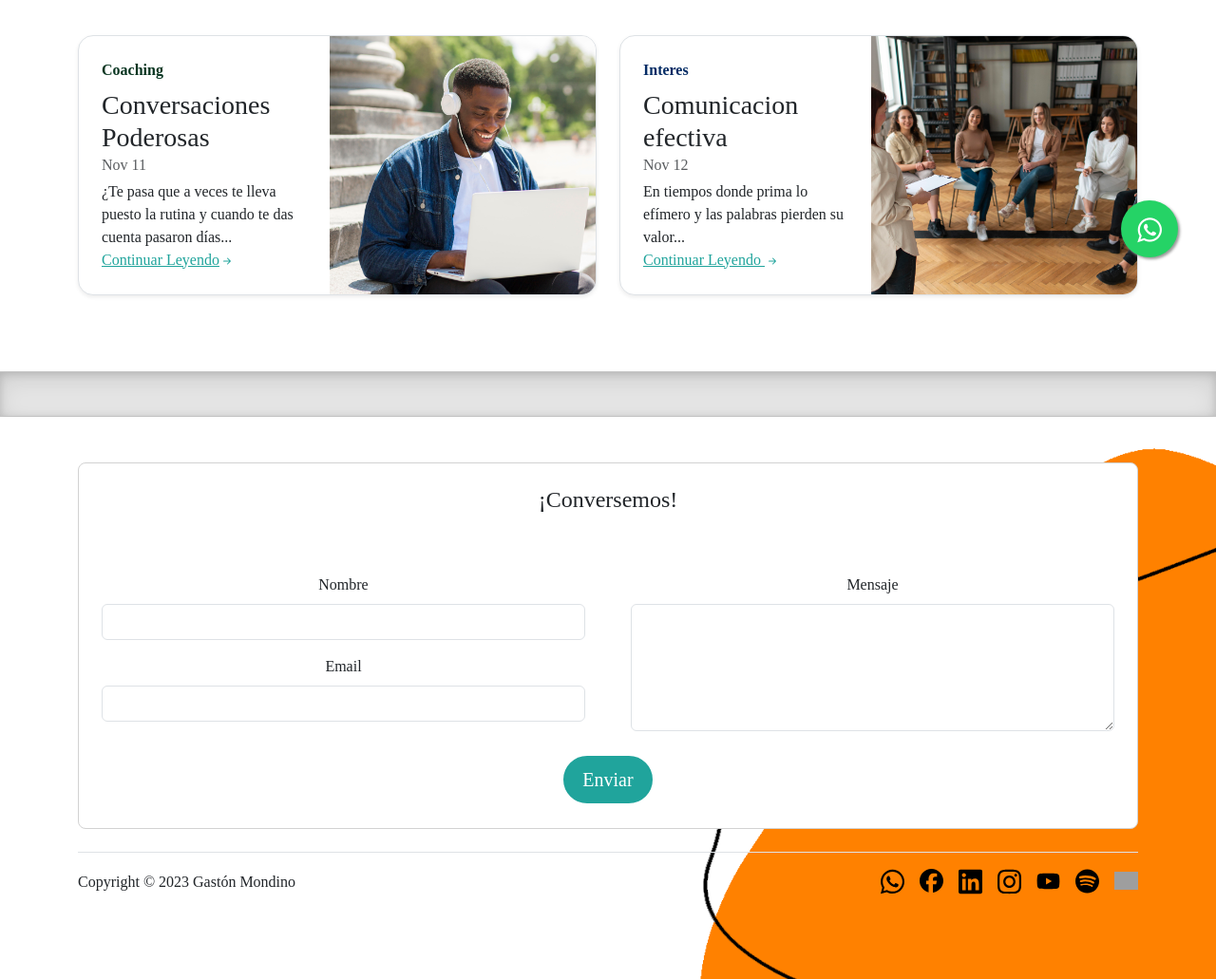
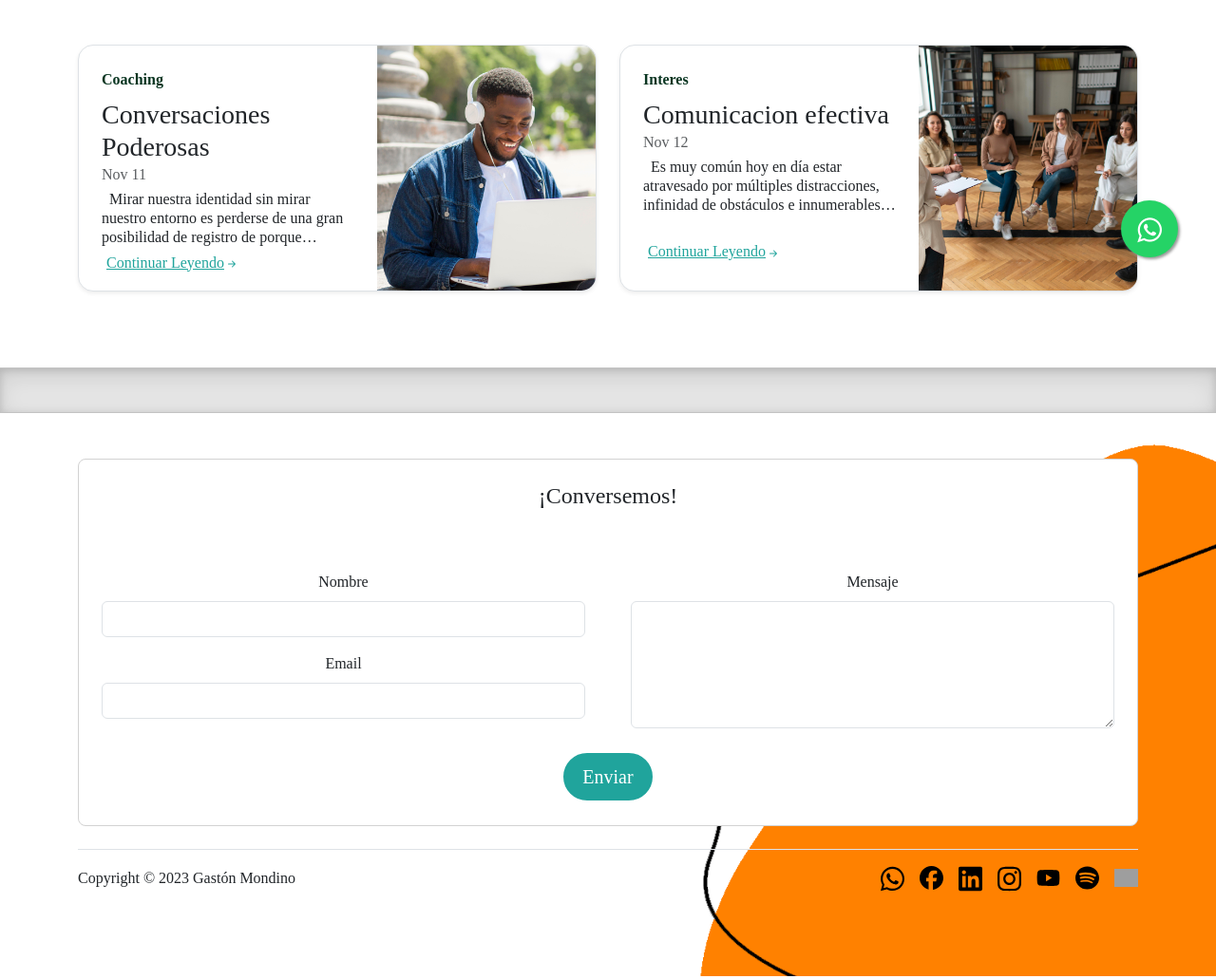
Before and after one commit to naachocaceress/GastonMondino, a PHP site: page /blog.html in a window 1280 px wide. Shown: the part 489-1520 px from the top of the page at 95% size. Run offline with PHP 8.4, Linux system fonts and the light colour scheme; some libraries are stand-ins or nearby versions; some web fonts are replaced; grey boxes are pictures that could not be loaded.

Commit message:
Version 3.1.1 - Mejorado card blogs

```diff
--- a/blog.html
+++ b/blog.html
@@ -57,38 +57,38 @@
         <div class="row mb-2">
 
             <div class="col-md-6"> <br>
-                <div class="row g-0 border rounded-4 overflow-hidden flex-md-row mb-4 shadow-sm h-md-250 position-relative cardSombra"
+                <div class="tarjetaBlog row g-0 border rounded-4 overflow-hidden flex-md-row mb-4 shadow-sm h-md-250 position-relative"
                     style="background-color: white;">
-                    <div class="col p-4 d-flex flex-column position-static">
+                    <div class="tarjetaTexto col p-4 d-flex flex-column position-static">
                         <strong class="d-inline-block mb-2 text-success-emphasis">Coaching</strong>
-                        <h3 class="mb-0">Conversaciones Poderosas
+                        <h3 class="tituloH mb-0">Conversaciones Poderosas
                         </h3>
                         <div class="mb-1 text-body-secondary">Nov 11</div>
-                        <p class="mb-auto">¿Te pasa que a veces te lleva puesto la rutina y cuando te das cuenta
-                            pasaron días...</p>
+                        <p class="textoP mb-auto">
+                            &nbsp; Mirar nuestra identidad sin mirar nuestro entorno es perderse de una gran posibilidad de registro de porque hacemos lo que hacemos, decimos lo que decimos y sentimos lo que sentimos.
+                        </p>
                         <a href="#" class="linkAPagina">Continuar Leyendo</a>
                     </div>
-                    <div class="col-auto d-none d-lg-block" style="width: 280px;">
-                        <img src="/img/imgSinCopy/blog1.jpg" style="width: 100%; height: 100%; object-fit: cover;">
+                    <div class="tarjetaImagen col-auto d-none d-lg-block">
+                        <img src="/img/imgSinCopy/blog1.jpg" class="imagenImg">
                     </div>
                 </div>
             </div>
 
-            <div class="col-md-6" data-aos="fade-left"> <br>
-                <div class="row g-0 border rounded-4 overflow-hidden flex-md-row mb-4 shadow-sm h-md-250 position-relative"
+            <div class="col-md-6"> <br>
+                <div class="tarjetaBlog row g-0 border rounded-4 overflow-hidden flex-md-row mb-4 shadow-sm h-md-250 position-relative"
                     style="background-color: white;">
-                    <div class="col p-4 d-flex flex-column position-static">
-                        <strong class="d-inline-block mb-2 text-primary-emphasis">Interes</strong>
-                        <h3 class="mb-0">Comunicacion efectiva</h3>
+                    <div class="tarjetaTexto col p-4 d-flex flex-column position-static">
+                        <strong class="d-inline-block mb-2 text-success-emphasis">Interes</strong>
+                        <h3 class="tituloH mb-0">Comunicacion efectiva</h3>
                         <div class="mb-1 text-body-secondary">Nov 12</div>
-                        <p class="card-text mb-auto">En tiempos donde prima lo efímero y las palabras pierden su
-                            valor...</p>
-                        <a href="#" class="linkAPagina">
-                            Continuar Leyendo
-                        </a>
+                        <p class="textoP mb-auto">
+                            &nbsp; Es muy común hoy en día estar atravesado por múltiples distracciones, infinidad de obstáculos e innumerables inconvenientes que nos permitan entregarnos de lleno a la conversación con alguien
+                        </p>
+                        <a href="#" class="linkAPagina">Continuar Leyendo</a>
                     </div>
-                    <div class="col-auto d-none d-lg-block" style="width: 280px;">
-                        <img src="/img/imgSinCopy/blog2.jpg" style="width: 100%; height: 100%; object-fit: cover;">
+                    <div class="tarjetaImagen col-auto d-none d-lg-block">
+                        <img src="/img/imgSinCopy/blog2.jpg" class="imagenImg">
                     </div>
                 </div>
             </div>
--- a/css/estilos.css
+++ b/css/estilos.css
@@ -79,6 +79,7 @@
   /* -- */
 
   .linkAPagina{
+    padding: 5px;
     color:#20a49c;
     transition: transform 0.3s ease;
   }
@@ -97,3 +98,41 @@
     border-width: 1px 0;
     box-shadow: inset 0 0.5em 1.5em rgba(0, 0, 0, .1), inset 0 0.125em 0.5em rgba(0, 0, 0, .15);
 }
+
+  /* -- */
+
+
+  .tarjetaBlog {
+    height: 260px; /* Altura máxima deseada */
+}
+
+.tarjetaTexto {
+    overflow: hidden;
+}
+
+.tituloH{
+    text-overflow: ellipsis; /* Agrega los puntos suspensivos */
+    display: -webkit-box; /* Necesario para que funcione 'line-clamp' */
+    -webkit-line-clamp: 2; /* '3' es el número de líneas de texto que quieres mostrar */
+    -webkit-box-orient: vertical; /* Necesario para que funcione 'line-clamp' */
+}
+
+.textoP {
+    overflow: hidden;
+    line-height: 20px; /* Altura de línea */
+    text-overflow: ellipsis; /* Agrega los puntos suspensivos */
+    display: -webkit-box; /* Necesario para que funcione 'line-clamp' */
+    -webkit-line-clamp: 3; /* '3' es el número de líneas de texto que quieres mostrar */
+    -webkit-box-orient: vertical; /* Necesario para que funcione 'line-clamp' */
+}
+
+
+.tarjetaImagen{
+    max-width: 230px;
+}
+
+.imagenImg {
+    width: 100%;
+    height: 100%;
+    object-fit: cover;
+}
```
Also changed, not shown: index.html (+18 -18 lines), css/blog.css (line endings or trailing spaces).
